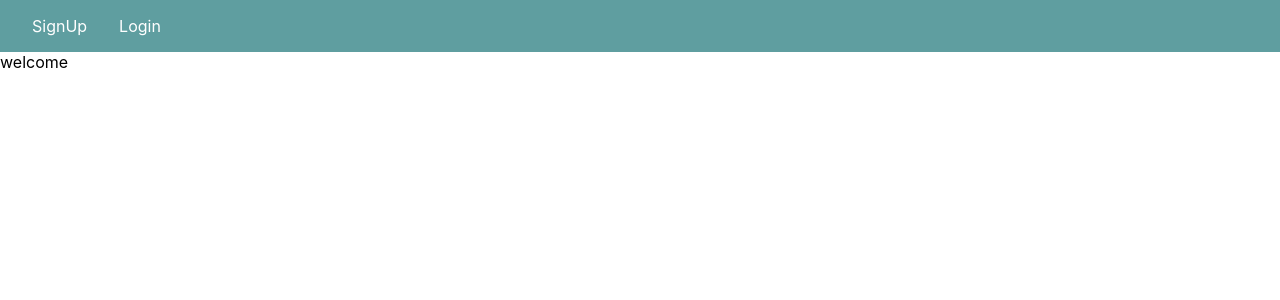
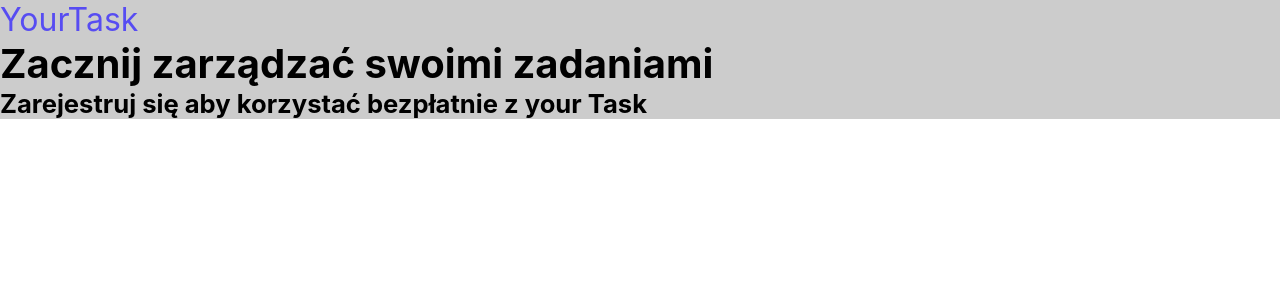
Before and after one commit to 1991Pawel/react-firebase, a React (Create React App) app: page / in a window 1280 px wide. Shown: the top 300 px of the page. Built offline with nearby package versions, Linux system fonts and the light colour scheme; no server answers.

Commit message:
fix theme provider isue

```diff
--- a/src/App.tsx
+++ b/src/App.tsx
@@ -1,24 +1,23 @@
 import React from 'react';
 import { BrowserRouter as Router, Route } from 'react-router-dom';
 import { ThemeProvider } from 'styled-components';
-import theme from './utils/theme';
+import { theme } from './utils/theme';
 import { AuthProvider } from './context/authContext';
 import Welcome from './Welcome';
 import Dashboard from './Dashboard';
 import PrivateRoute from './PrivateRoute';
-import Navigation from './components/Navigation';
 import GlobalStyle from './GlobalStyles/GlobalStyles';
 
 function App() {
   return (
     <AuthProvider>
       <GlobalStyle />
-      <ThemeProvider theme={theme} />
-      <Router>
-        <Navigation />
-        <PrivateRoute exact path="/dashboard" component={Dashboard} />
-        <Route exact path="/" component={Welcome} />
-      </Router>
+      <ThemeProvider theme={theme}>
+        <Router>
+          <PrivateRoute exact path="/dashboard" component={Dashboard} />
+          <Route exact path="/" component={Welcome} />
+        </Router>
+      </ThemeProvider>
     </AuthProvider>
   );
 }
--- a/src/Welcome.tsx
+++ b/src/Welcome.tsx
@@ -1,5 +1,32 @@
 import React from 'react';
+import styled from 'styled-components';
 
-const Welcome = () => <div>welcome</div>;
+const WelcomeWrapper = styled.div`
+  background: #ccc;
+`;
+
+const Logo = styled.div`
+  font-size: 2rem;
+  color: ${({ theme }) => theme.colors.primary};
+`;
+
+const WelcomeHeading = styled.h2`
+  font-size: 2.5rem;
+`;
+const WelcomeSubheading = styled.h3`
+  font-size: 1.6rem;
+`;
+
+const Welcome = () => {
+  return (
+    <WelcomeWrapper>
+      <Logo>YourTask</Logo>
+      <WelcomeHeading>Zacznij zarządzać swoimi zadaniami</WelcomeHeading>
+      <WelcomeSubheading>
+        Zarejestruj się aby korzystać bezpłatnie z your Task
+      </WelcomeSubheading>
+    </WelcomeWrapper>
+  );
+};
 
 export default Welcome;
--- a/src/utils/theme.js
+++ b/src/utils/theme.tsx
@@ -1,4 +1,4 @@
-export default {
+export const theme = {
   colors: {
     light: '#fff',
     grey: '#9F9F9F',
```
Also changed, not shown: src/logo.svg (deleted).
